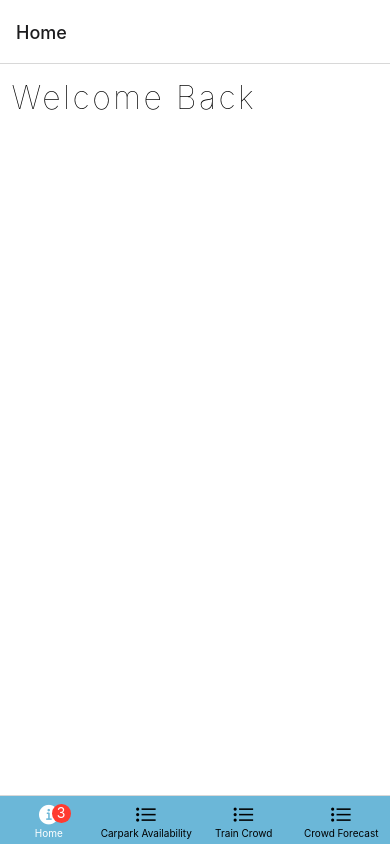
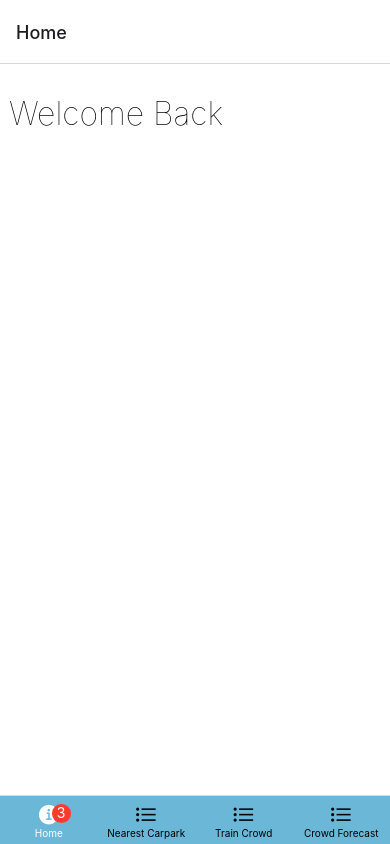
Before and after one commit to kervyntan/the-transporters, a React Native app in the folder the-transporters/: screen /Home in a window 390 px wide. Built offline with nearby package versions, Linux system fonts and the light colour scheme; no server answers.

Commit message:
attempt to fetch api using proxy local server

```diff
--- a/the-transporters/App.js
+++ b/the-transporters/App.js
@@ -29,9 +29,6 @@ export default function App() {
             else {
               iconName = focused ? 'ios-list' : 'ios-list-outline';
             }
-
-
-            // You can return any component that you like here!
             return <Ionicons name={iconName} size={size} color={color} />;
           },
           tabBarActiveTintColor: '#fff',
@@ -43,7 +40,7 @@ export default function App() {
           // headerShown: false
         })}>
           <Tab.Screen options={{ tabBarBadge : 3 }} name="Home" component={Home} />
-          <Tab.Screen name="Carpark Availability" component={CarparkAvailability} />
+          <Tab.Screen name="Nearest Carpark" component={CarparkAvailability} />
           <Tab.Screen name="Train Crowd" component={PlatformCrowdDensity} />
           <Tab.Screen name="Crowd Forecast" component={PlatformCrowdForecast} />
         </Tab.Navigator>
--- a/the-transporters/assets/styles/Home.js
+++ b/the-transporters/assets/styles/Home.js
@@ -10,10 +10,10 @@ const homeStyles = StyleSheet.create({
     welcome: {
       color: "#000",
       fontWeight : "lighter",
-      fontSize: "2rem",
+      fontSize: 32,
       textAlign: "left",
-      marginTop: "0.875rem",
-      letterSpacing: "0.08em",
+      marginTop: 30,
+      // letterSpacing: "0.08em",
       transition: "opacity 1s"
     },
     input: {
--- a/the-transporters/package.json
+++ b/the-transporters/package.json
@@ -20,7 +20,8 @@
     "react-native": "0.71.8",
     "react-native-safe-area-context": "4.5.0",
     "react-native-screens": "~3.20.0",
-    "react-native-web": "~0.18.11"
+    "react-native-web": "~0.18.11",
+    "@expo/webpack-config": "^18.0.1"
   },
   "devDependencies": {
     "@babel/core": "^7.20.0"
--- a/the-transporters/pages/Home.jsx
+++ b/the-transporters/pages/Home.jsx
@@ -10,6 +10,8 @@ const Home = () => {
 
   // const { height,  width } = Dimensions.get('window');
 
+  const [result, setResult] = useState("")
+
   const fadeAnim = useRef(new Animated.Value(0)).current; // initial value for opacity
 
   useEffect( () => {
@@ -20,6 +22,24 @@ const Home = () => {
     }).start();
   }, [fadeAnim])
 
+  useEffect(() => {
+    const fetcher = () => {
+      fetch("http://localhost:3000/servicealerts",
+        {
+          method: 'GET',
+          // mode: 'no-cors',
+          headers: {
+            'Content-Type': 'application/json;charset=UTF-8',
+          }
+        }
+      )
+      .then( res => res.json() )
+      .then( x => setResult(x))
+    }
+
+
+    fetcher()
+  }, [])
   // Adding a login page with proper authentication
   return (
     <View style={homeStyles.container}>
```
Also changed, not shown: 1 other file (tests, documents, lock files or other folders).
